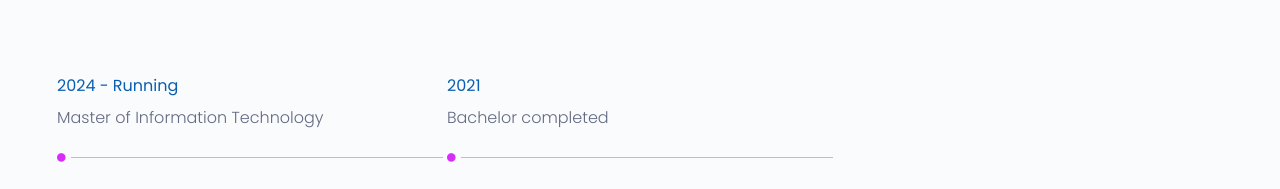
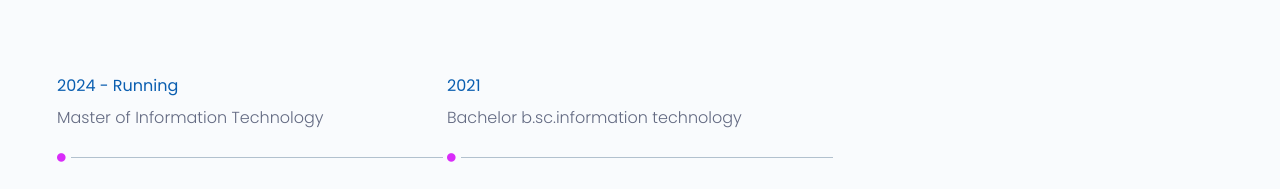
Before and after one commit to sumanghimire20/sumanghimire, a plain HTML site: page index.html in a window 1280 px wide. Shown: the part 1947-2136 px from the top of the page. Drawn offline with nearby package versions, Linux system fonts and the light colour scheme.

Commit message:
Update index.html

```diff
--- a/index.html
+++ b/index.html
@@ -231,7 +231,7 @@
 								<div class="experience-time">
 									<h2>2021</h2>
 
-									                          <h3>Bachelor <span>   Completed </span>         </h3>
+									                          <h3>Bachelor <span>B.Sc.Information Technology </span>         </h3>
 								</div><!--/.experience-time-->
 								<div class="timeline-horizontal-border">
 									<i class="fa fa-circle" aria-hidden="true"></i>
```
